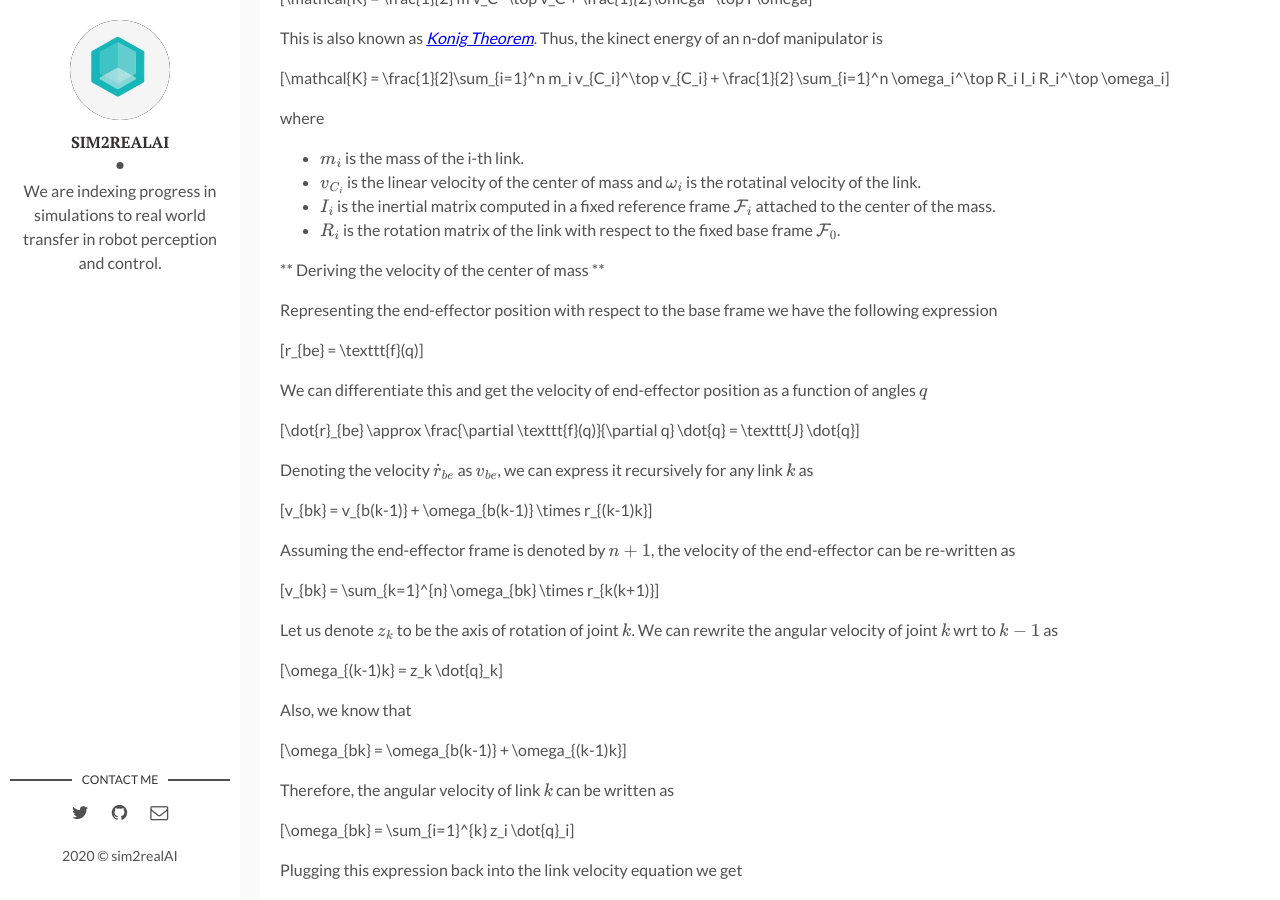
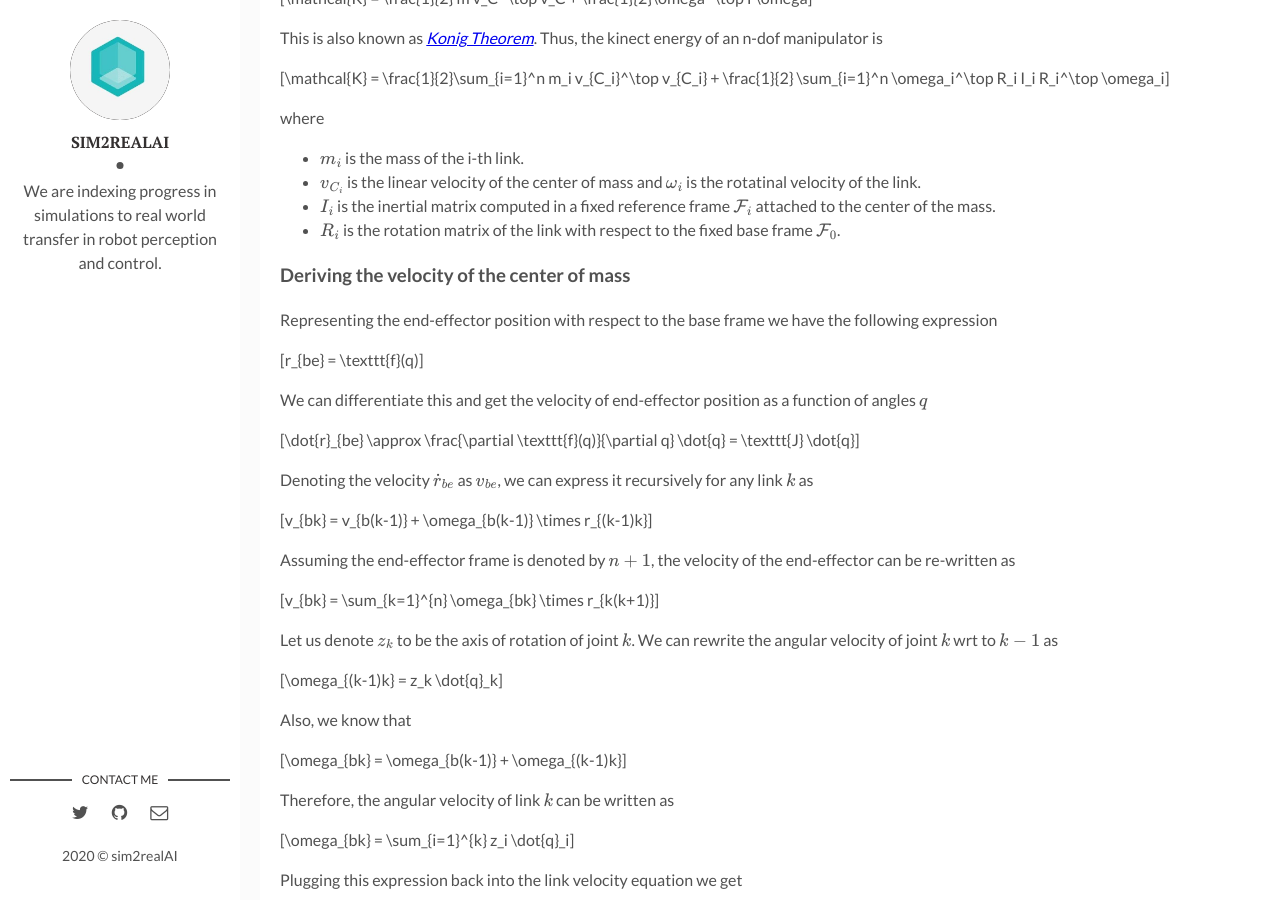
Before and after one commit to backupsim2realai/backupsim2realai.github.io, a Jekyll site: the page built from _posts/2019-04-15-Dynamic-Model-Of-Manipulators.markdown, in a window 1280 px wide and 900 px high, scrolled down 2200 px. Built offline with Jekyll 4.4.1, drawn with Linux system fonts in a browser that asks for light colours; formulas are drawn with MathJax 3.

Commit message:
minor fixes
Signed-off-by: Ankur Handa <ahanda@nvidia.com>

```diff
--- a/_posts/2019-04-15-Dynamic-Model-Of-Manipulators.markdown
+++ b/_posts/2019-04-15-Dynamic-Model-Of-Manipulators.markdown
@@ -128,7 +128,7 @@ where
 - $$I_i$$ is the inertial matrix computed in a fixed reference frame $$\mathcal{F}_i$$ attached to the center of the mass.
 - $$R_i$$ is the rotation matrix of the link with respect to the fixed base frame $$\mathcal{F}_0$$.
 
-** Deriving the velocity of the center of mass **
+### Deriving the velocity of the center of mass
 
 Representing the end-effector position with respect to the base frame we have the following expression
 
```
